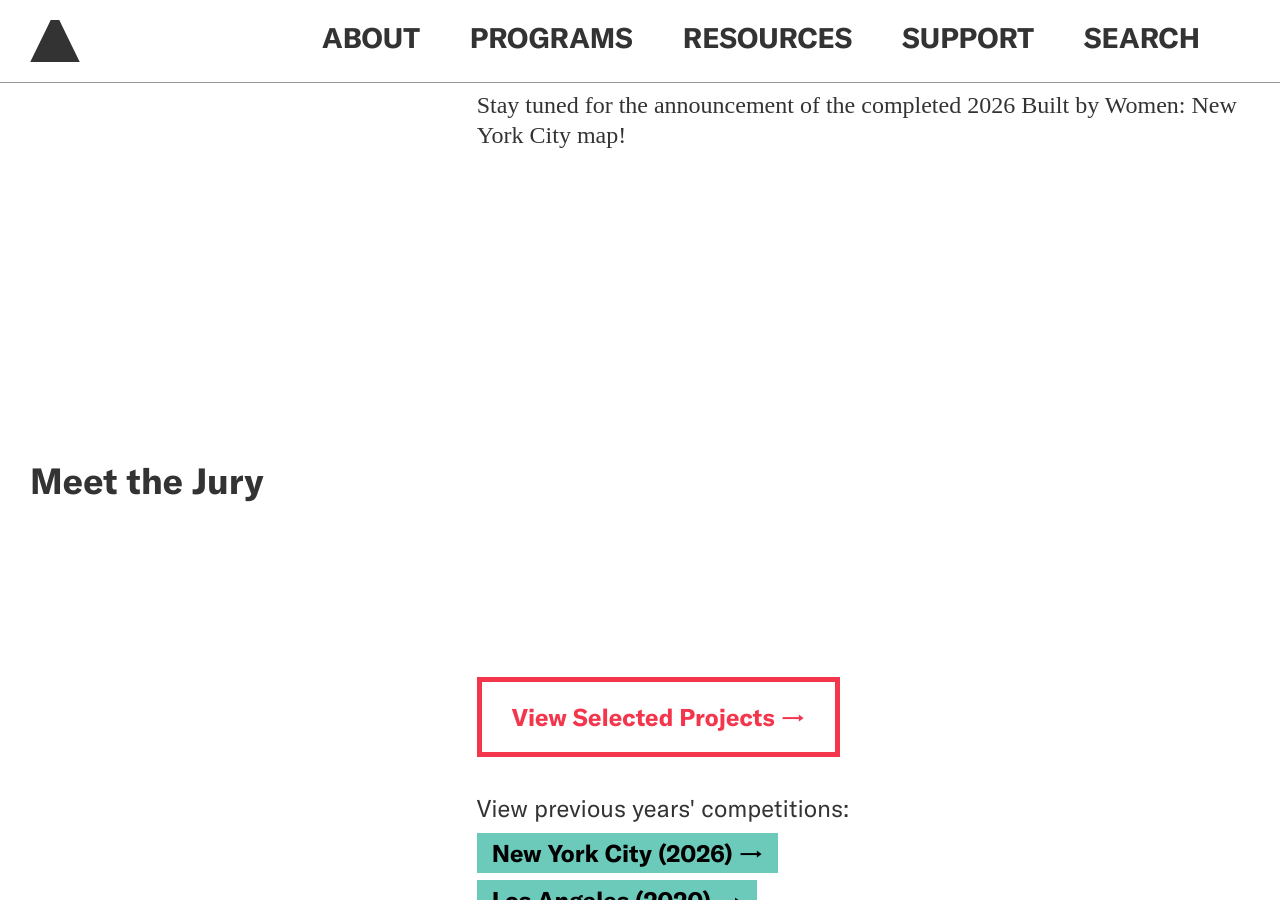
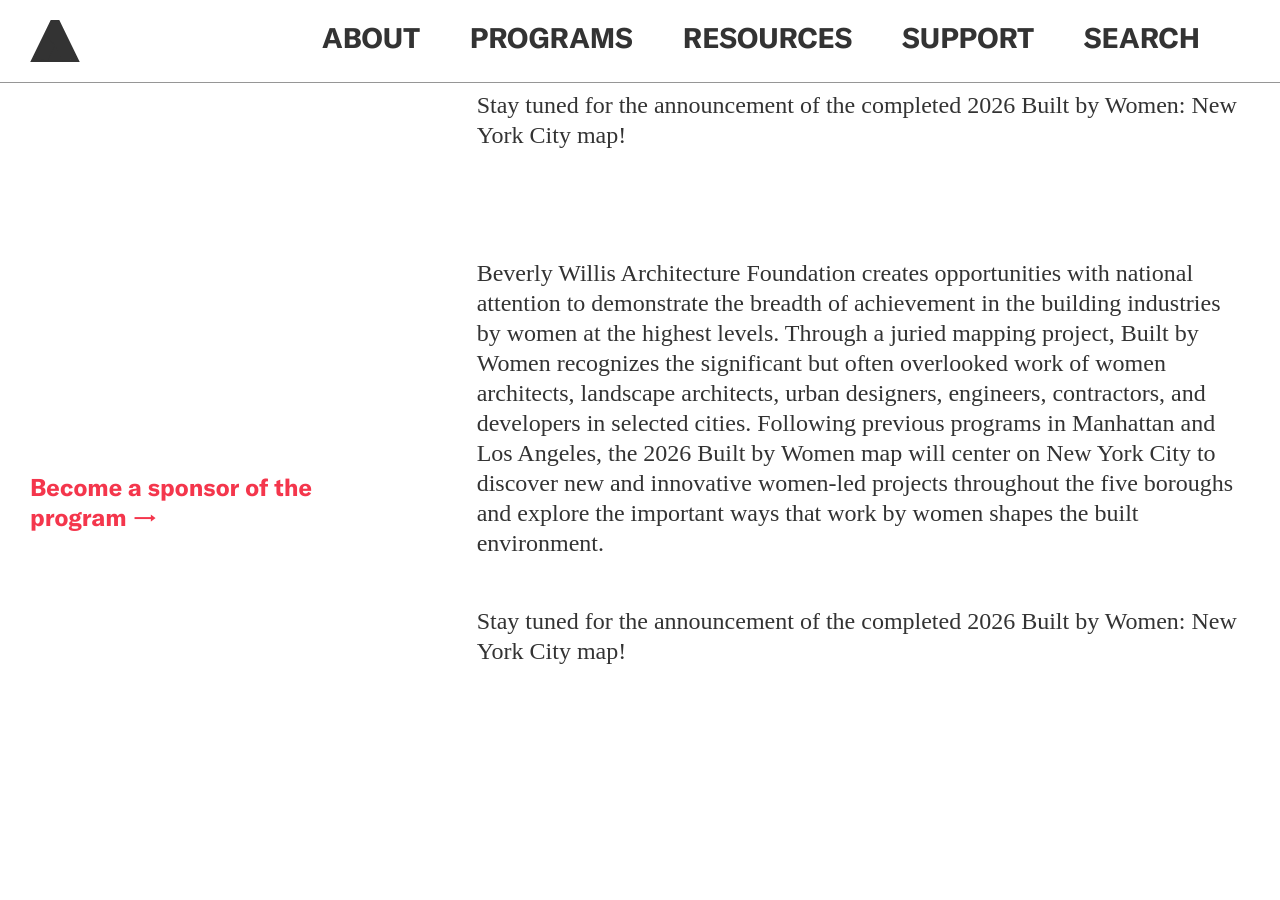
Before and after one commit to jengalas/bwaf-bbw, a Jekyll site: the page built from _programs/built-by-women.md, in a window 1280 px wide and 900 px high, scrolled down 696 px. Built offline with Jekyll 4.4.1, drawn with Linux system fonts in a browser that asks for light colours; nearby versions of some CDN libraries; some web fonts are replaced.

Commit message:
Update BBW block version

```diff
--- a/_layouts/bbw-block-version.html
+++ b/_layouts/bbw-block-version.html
@@ -5,6 +5,52 @@
     <img id="bbw-logo" src="/assets/img/built-by-women.png">
   </div>
 </div>
+
+{% for block in page.page_blocks %}
+{% if block.section_break %}
+<div class="hr"></div>
+{% endif %}
+<div class="main-two-up">
+  <div>
+    {% if block.show_lefthand_link and block.lefthand_link_text != "" and block.lefthand_link_url != "" %}
+    <div class="lefthand-column">
+      <a class="lefthand-link" href="{{ block.lefthand_link_url }}">
+        {{ block.lefthand_link_text }}→
+      </a>
+    </div>
+    {% endif %}
+  </div>
+  <div>
+    {% if block.template == "text-block" %}
+    <section class="text-block">
+      <div class="right-column">
+        {{ block.text | markdownify }}
+      </div>
+    </section>
+    {% elsif block.template == "miscellaneous-block" %}
+    {% include block_r_misc.html %}
+    {% elsif block.template == "image-block"%}
+    {% include block_r_image.html %}
+    {% elsif block.template == "slideshow-block" %}
+    {% include block_r_slideshow.html %}
+    {% elsif block.template == "timeline-block"%}
+    {% include block_r_timeline.html %}
+    {% elsif block.template == "portrait-gallery-template"%}
+    {% include block_r_portraits.html %}
+    {% elsif block.template == "portrait-gallery-block-small" %}
+    {% include block_r_portraits_sm.html %}
+    {% elsif block.template == "featured-portrait-block" %}
+    {% include block_r_featured-portrait.html %}
+    {% elsif block.template == "media-gallery-block"%}
+    {% include block_r_media_gallery.html %}
+    {% elsif block.template == "buttons-block"%}
+    {% include block_r_buttons.html %}
+    {% elsif block.template == "cta-block"%}
+    {% include block_r_cta.html %}
+    {% endif %}
+  </div>
+</div>
+{% endfor %}
 
 {% for block in page.page_blocks %}
 <div class="main-two-up">
```
